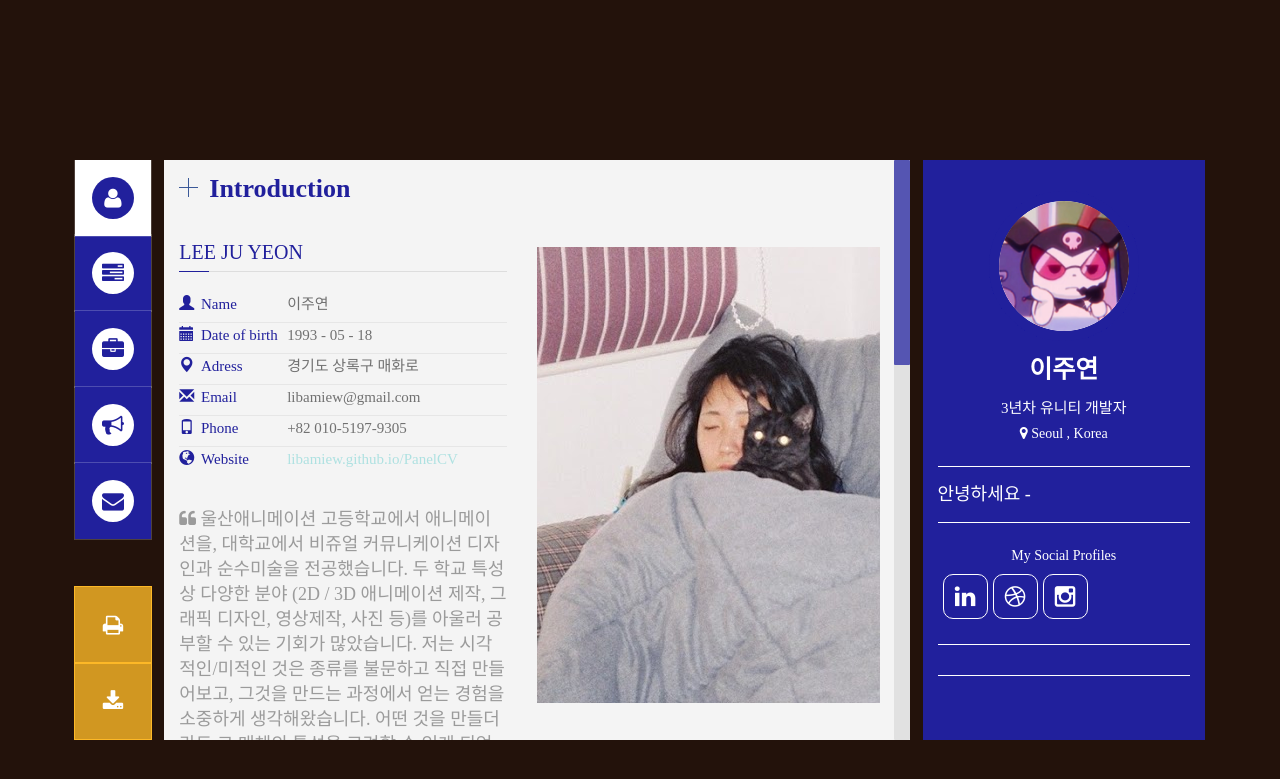
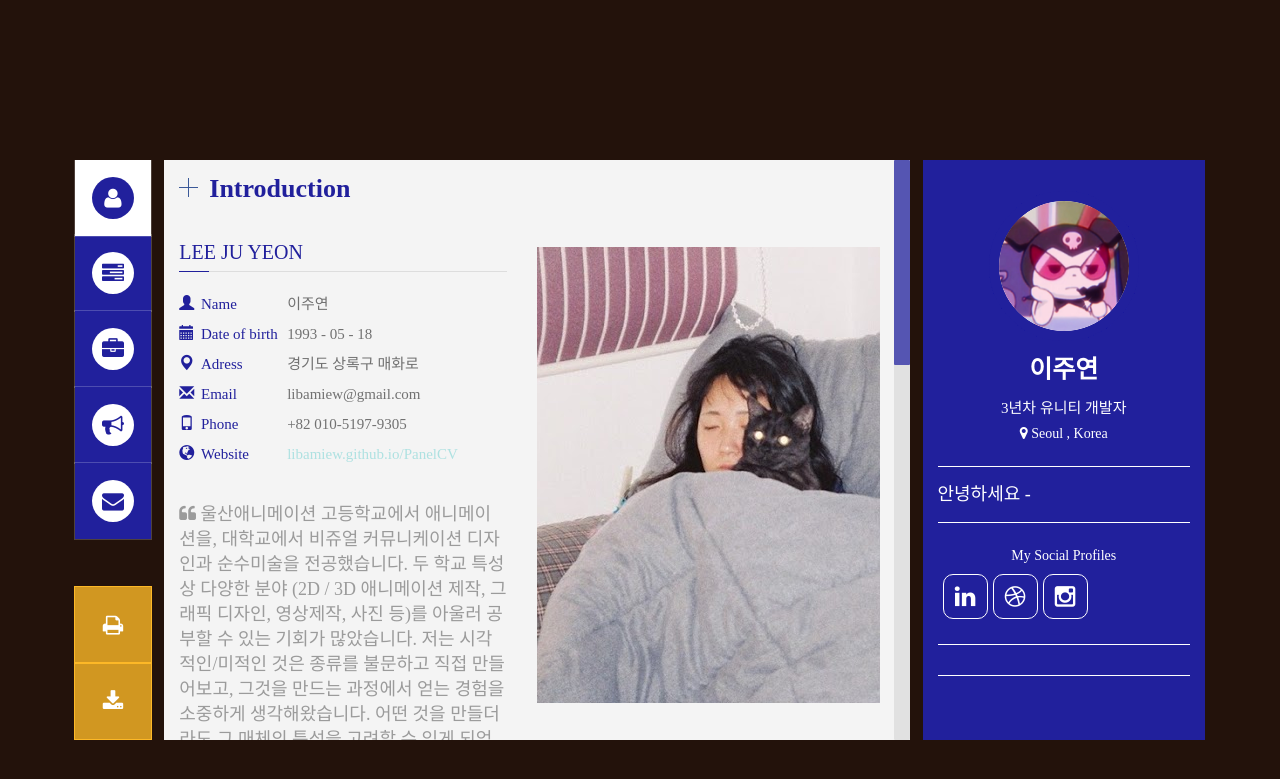
Before and after one commit to libamiew/PanelCV, a Jekyll site: the page built from index.html, in a window 1280 px wide. Shown: the top 779 px of the page. Built offline with Jekyll 4.4.1, drawn with Linux system fonts in a browser that asks for light colours; some web fonts are replaced.

Commit message:
Update main.css

```diff
--- a/assets/css/main.css
+++ b/assets/css/main.css
@@ -839,7 +839,7 @@ ul.about li {
     color: #717171;
     display: block;
     font-size: 15px;
-    border-bottom: 1px solid #e6e6e6;
+    /*border-bottom: 1px solid #e6e6e6;*/
 }
 
 ul.about li:last-child {
```
